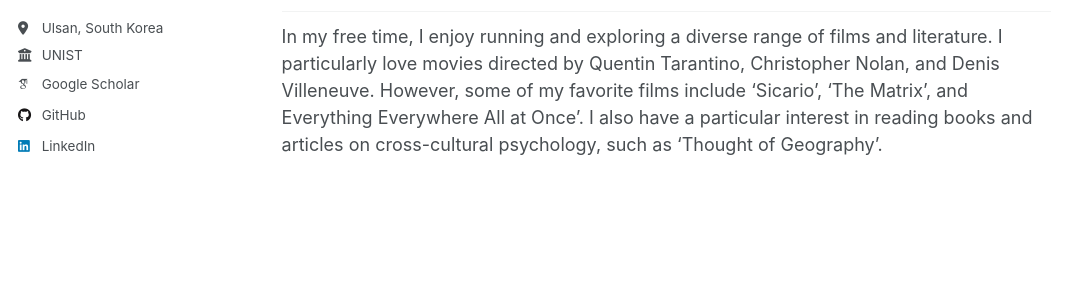
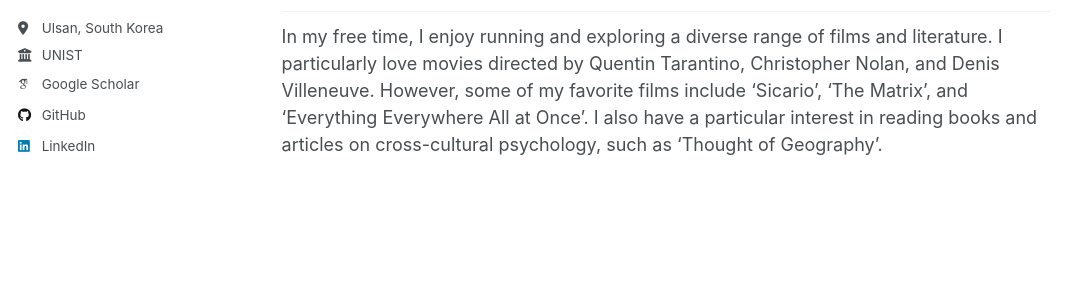
Before and after one commit to Soohwan-Lee/soohwan-lee.github.io, a Jekyll site: the page built from _pages/about.md, in a window 1280 px wide and 900 px high, scrolled down 984 px. Shown: the part 338-638 px from the top of the window, without its empty margins (0-1081 px from the left). Built offline with Jekyll 4.4.1, drawn with Linux system fonts in a browser that asks for light colours; some web fonts are replaced.

```diff
--- a/_pages/about.md
+++ b/_pages/about.md
@@ -27,7 +27,7 @@ To advance these areas, I've introduced important concepts like Group-centered A
 - **Group Reflective Dashboard**: Developing visualization systems that promote critical thinking during group ideation through reflective prompting
 
 ## Personal Interests
-In my free time, I enjoy running and exploring a diverse range of films and literature. I particularly love movies directed by Quentin Tarantino, Christopher Nolan, and Denis Villeneuve. However, some of my favorite films include 'Sicario', 'The Matrix', and Everything Everywhere All at Once'. I also have a particular interest in reading books and articles on cross-cultural psychology, such as 'Thought of Geography'.
+In my free time, I enjoy running and exploring a diverse range of films and literature. I particularly love movies directed by Quentin Tarantino, Christopher Nolan, and Denis Villeneuve. However, some of my favorite films include 'Sicario', 'The Matrix', and 'Everything Everywhere All at Once'. I also have a particular interest in reading books and articles on cross-cultural psychology, such as 'Thought of Geography'.
 
 
 <!-- News and Travle
```
Also changed, not shown: _pages/publications.md (+1 -1 lines), 2 other files.
